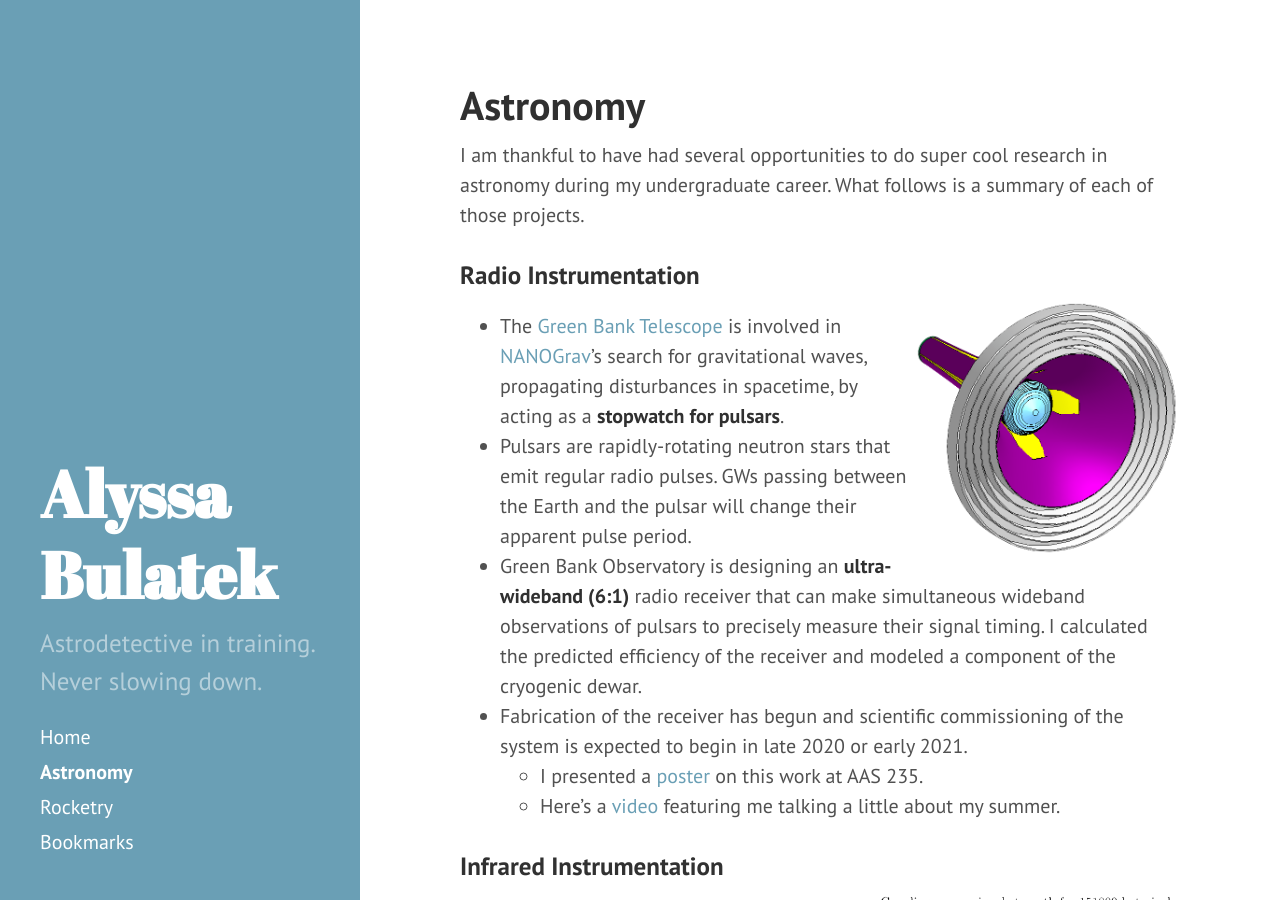
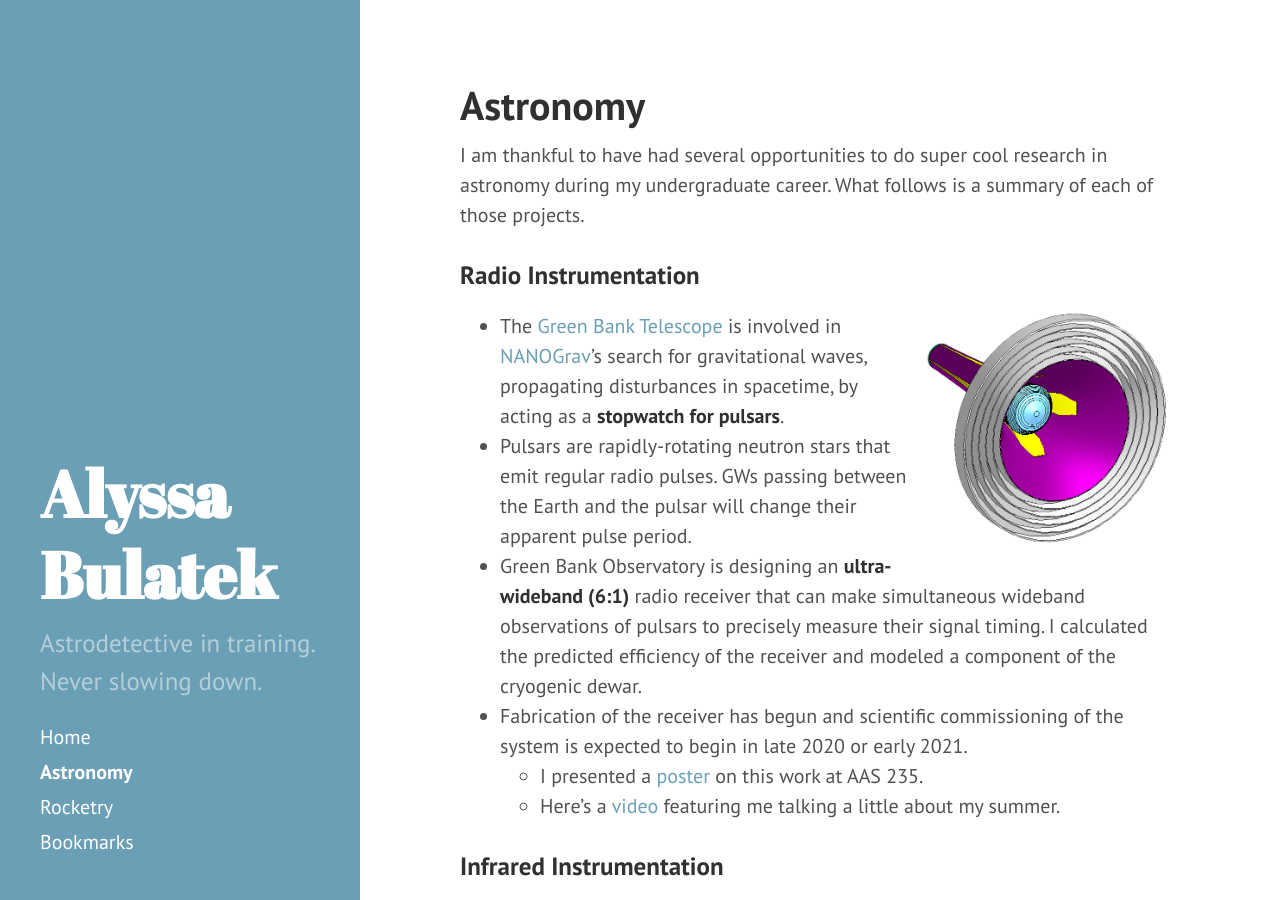
Before and after one commit to abulatek/abulatek.github.io, a Jekyll site: the page built from 01astronomy.md, in a window 1280 px wide and 900 px high. Built offline with Jekyll 4.4.1, drawn with Linux system fonts in a browser that asks for light colours.

Commit message:
Changed vspace and hspace commands to padding
Test with first two images

```diff
--- a/01astronomy.md
+++ b/01astronomy.md
@@ -8,7 +8,7 @@
 
 ### Radio Instrumentation
 
-<img src="https://abulatek.github.io/resources/feed_horn_perspective.png" width="265" align="right" hspace="10" alt="UWBR feed horn" />
+<img src="https://abulatek.github.io/resources/feed_horn_perspective.png" width="265" align="right" style="padding: 10px 10px 10px 10px;" alt="UWBR feed horn" />
 - The [Green Bank Telescope](https://greenbankobservatory.org/science/telescopes/gbt/) is involved in [NANOGrav](http://nanograv.org/)'s search for gravitational waves, propagating disturbances in spacetime, by acting as a **stopwatch for pulsars**.
 - Pulsars are rapidly-rotating neutron stars that emit regular radio pulses. GWs passing between the Earth and the pulsar will change their apparent pulse period.
 - Green Bank Observatory is designing an **ultra-wideband (6:1)** radio receiver that can make simultaneous wideband observations of pulsars to precisely measure their signal timing. I calculated the predicted efficiency of the receiver and modeled a component of the cryogenic dewar.
@@ -18,7 +18,7 @@
 
 ### Infrared Instrumentation
 
-<img src="https://abulatek.github.io/resources/IPC_relation.png" height="275" align="right" hspace="10" vspace="6" alt="IPC relationship" />
+<img src="https://abulatek.github.io/resources/IPC_relation.png" height="275" align="right" style="padding: 10px 10px 10px 10px;" alt="IPC relationship" />
 - The [Near-Earth Object Camera](https://uanews.arizona.edu/story/uarizona-looks-toward-work-nasa-s-potential-asteroidhunting-space-telescope) (also known as NEO Surveyor) spacecraft is designed to find, track, and characterize **potentially hazardous asteroids** (large and close to the Earth). The University of Rochester is contributing to the NEOCam project by characterizing prototypes of the high sensitivity 16-megapixel cameras that will fly on NEOCam.
 - During the summer of 2018, I participated in the Physics REU at UR. I worked in the infrared detector group with Dr. Judy Pipher, Craig McMurtry, and their graduate students. I wrote an algorithm to correct for an image-blurring effect that plagues long-wavelength (~10-micron) IR detectors called **interpixel capacitance (IPC)**.
 - IPC spreads signal from one pixel to its neighbors via capacitance between the pixels. It has been shown to be **signal-dependent**: the more signal deposited onto a pixel, the less signal gets spread to nearby pixels. So, to correct for IPC effectively, we must measure the relationship between signal spread and signal strength.
```
